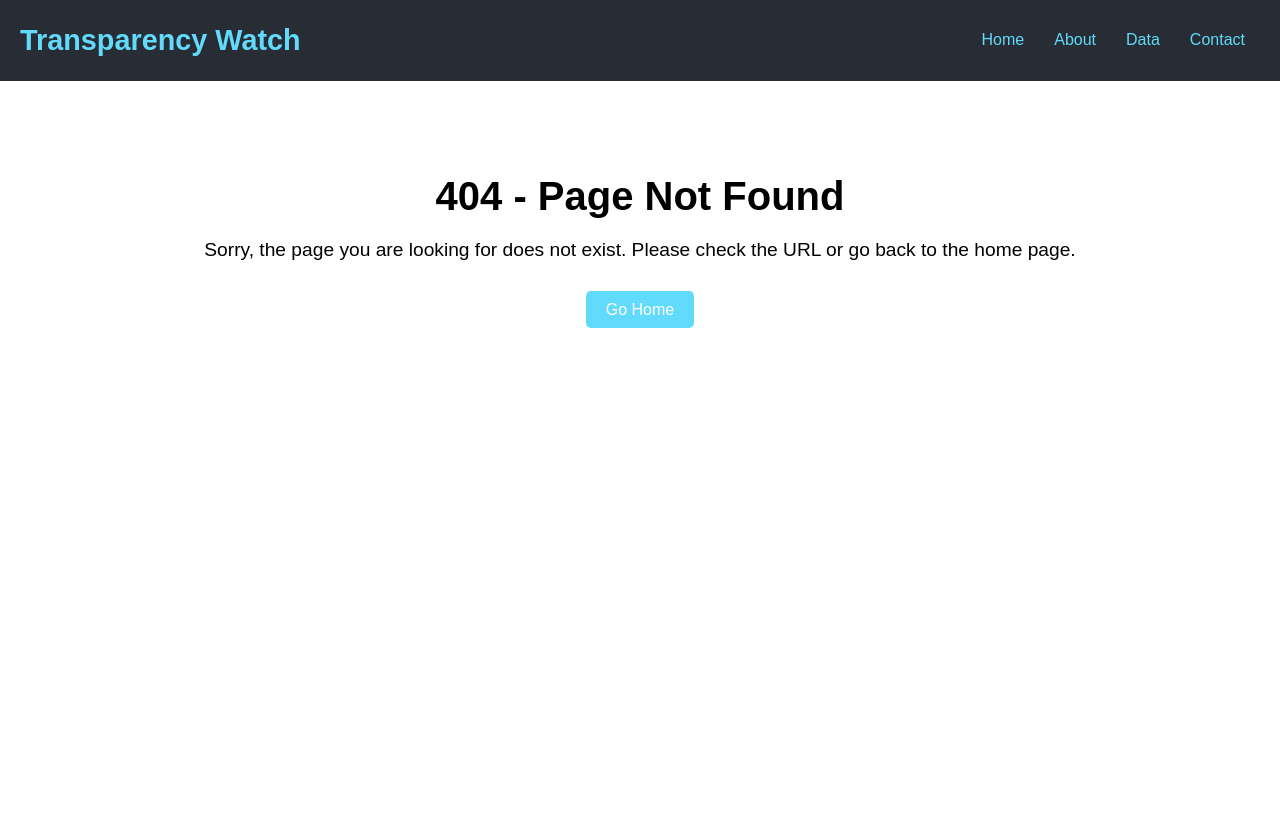
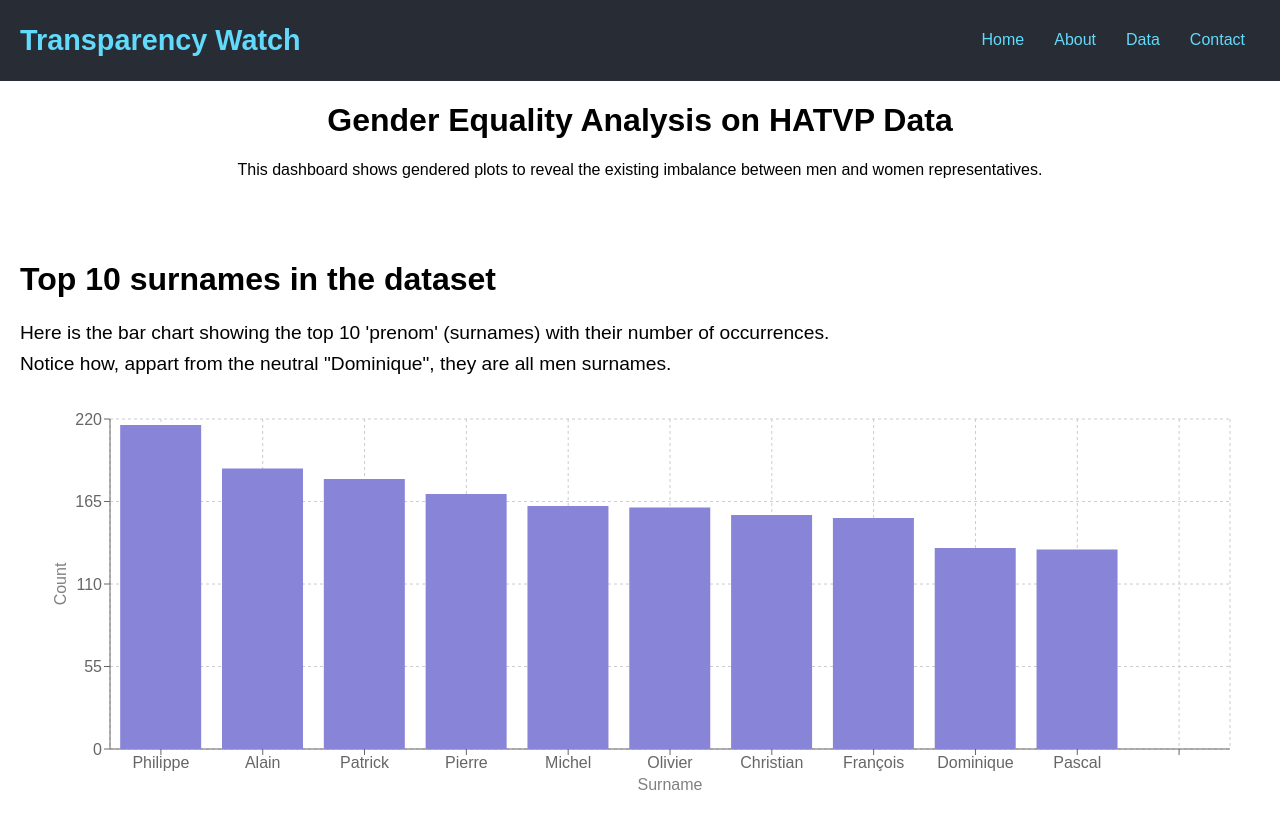
Before and after one commit to louispaulet/hatvp_reactjs_viz, a React (Create React App) app in the folder hatvp_viz/: page /hatvp_reactjs_viz/gender_equality in a window 1280 px wide. Before the commit this address had no page. Shown: the top 828 px of the page. Before the commit the page ends 800 px from the top, so only its background shows below. Built offline with nearby package versions, Linux system fonts and the light colour scheme.

Commit message:
move first plot into a dashboard for gender equality, add axis labels to surname count barplot

```diff
--- a/hatvp_viz/src/App.js
+++ b/hatvp_viz/src/App.js
@@ -6,7 +6,7 @@ import About from './components/About';
 import Data from './components/Data';
 import Contact from './components/Contact';
 import NotFound from './components/NotFound';
-import SurnameCount from './plots/surname_count';
+import GenderEquality from './dashboards/gender_equality';
 import './App.css';
 
 function App() {
@@ -19,7 +19,7 @@ function App() {
           <Route path="/about" element={<About />} />
           <Route path="/data" element={<Data />} />
           <Route path="/contact" element={<Contact />} />
-          <Route path="/surname_count" element={<SurnameCount />} />
+          <Route path="/gender_equality" element={<GenderEquality />} />
           {/* 404 route */}
           <Route path="*" element={<NotFound />} />
         </Routes>
--- a/hatvp_viz/src/components/Home.js
+++ b/hatvp_viz/src/components/Home.js
@@ -14,7 +14,7 @@ const Home = () => {
        </div>
     {/* Links to plots */}
     <div className="App-hero">
-    <Link to="/surname_count">Check out the top 10 surnames in the dataset!</Link>
+    <Link to="/gender_equality">Check out the top 10 surnames in the dataset!</Link>
     </div>
     </div>
 
--- /dev/null
+++ b/hatvp_viz/src/dashboards/gender_equality.js
@@ -0,0 +1,15 @@
+import React, { useEffect, useState } from 'react';
+import SurnameCount from './../plots/surname_count.js';
+
+const GenderEquality = () => {
+  return (
+  <div>
+    <h1>Gender Equality Analysis on HATVP Data</h1>
+    <p>This dashboard shows gendered plots to reveal the existing imbalance between men and women representatives.</p>
+    <SurnameCount />
+  </div>
+  );
+
+}
+
+export default GenderEquality;
--- a/hatvp_viz/src/plots/surname_count.js
+++ b/hatvp_viz/src/plots/surname_count.js
@@ -1,5 +1,5 @@
 import React, { useEffect, useState } from 'react';
-import { BarChart, Bar, XAxis, YAxis, CartesianGrid, Tooltip, Legend, ResponsiveContainer } from 'recharts';
+import { BarChart, Bar, XAxis, YAxis, CartesianGrid, Tooltip, Legend, ResponsiveContainer, Label } from 'recharts';
 
 const SurnameCount = () => {
   const [data, setData] = useState([]);
@@ -28,21 +28,21 @@ const SurnameCount = () => {
   return (
     <section className="App-section" id="surname_count">
       <h2>Top 10 surnames in the dataset</h2>
-      <p>Here is the bar chart showing the top 10 'prenom' (surnames) with their number of occurrences.</p>
+      <p>Here is the bar chart showing the top 10 'prenom' (surnames) with their number of occurrences. <br/>
+      Notice how, appart from the neutral "Dominique", they are all men surnames.</p>
       <ResponsiveContainer width="100%" height={400}>
         <BarChart
           width={500}
           height={300}
           data={data}
           margin={{
-            top: 20, right: 30, left: 20, bottom: 5,
+            top: 20, right: 30, left: 30, bottom: 20,
           }}
         >
           <CartesianGrid strokeDasharray="3 3" />
-          <XAxis dataKey="prenom" />
-          <YAxis />
+          <XAxis dataKey="prenom"> <Label value={"Surname"} angle={0} dy={20} /> </XAxis>
+          <YAxis dataKey="count"> <Label value={"Count"} angle={270} dx={-20} /> </YAxis>
           <Tooltip />
-          <Legend />
           <Bar dataKey="count" fill="#8884d8" />
         </BarChart>
       </ResponsiveContainer>
```
